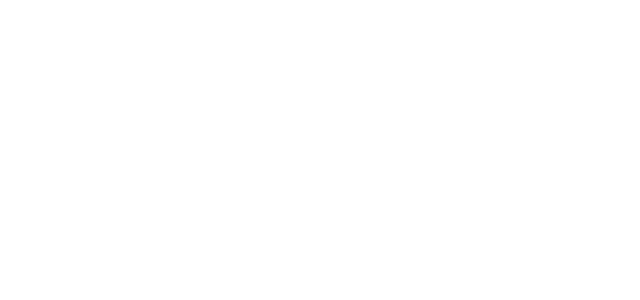
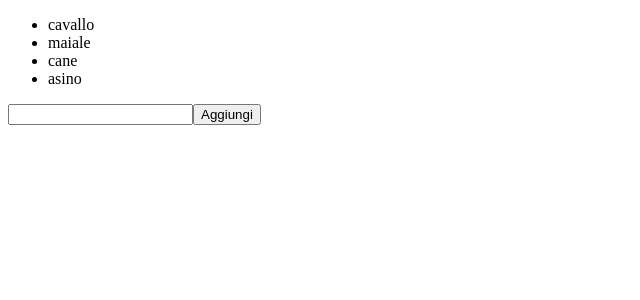
Before and after one commit to federicodececco/react-form, a React (Vite) app: page / in a window 1280 px wide. Shown: the top 300 px of the page, without its empty margins (0-640 px from the left). Built offline with nearby package versions, Linux system fonts and the light colour scheme.

Commit message:
add: adding elemnts to list

```diff
--- a/src/App.jsx
+++ b/src/App.jsx
@@ -1,9 +1,43 @@
 import { useState } from 'react'
+import animals from './animals'
+import { use } from 'react'
 
 function App() {
-  const [count, setCount] = useState(0)
+  const [animalName, setAnimal] = useState('')
+  const [animalsList, setAnimalList] = useState(animals)
 
-  return <></>
+  const handleSubmit = e => {
+    e.preventDefault()
+    setAnimalList(currentState => [
+      ...currentState,
+      { id: currentState[currentState.length - 1].id + 1, name: animalName },
+    ])
+
+    setAnimal('')
+  }
+  return (
+    <>
+      <div>
+        <ul>
+          {animalsList.map(elem => {
+            return <li key={elem.id}>{elem.name}</li>
+          })}
+        </ul>
+
+        <form onSubmit={handleSubmit}>
+          <input
+            name='name'
+            type='text'
+            value={animalName}
+            onChange={e => {
+              setAnimal(e.target.value)
+            }}
+          />
+          <button type='submit'> Aggiungi </button>
+        </form>
+      </div>
+    </>
+  )
 }
 
 export default App
--- /dev/null
+++ b/src/animals.js
@@ -0,0 +1,18 @@
+export default [
+  {
+    id: 1,
+    name: 'cavallo',
+  },
+  {
+    id: 2,
+    name: 'maiale',
+  },
+  {
+    id: 3,
+    name: 'cane',
+  },
+  {
+    id: 4,
+    name: 'asino',
+  },
+]
```
